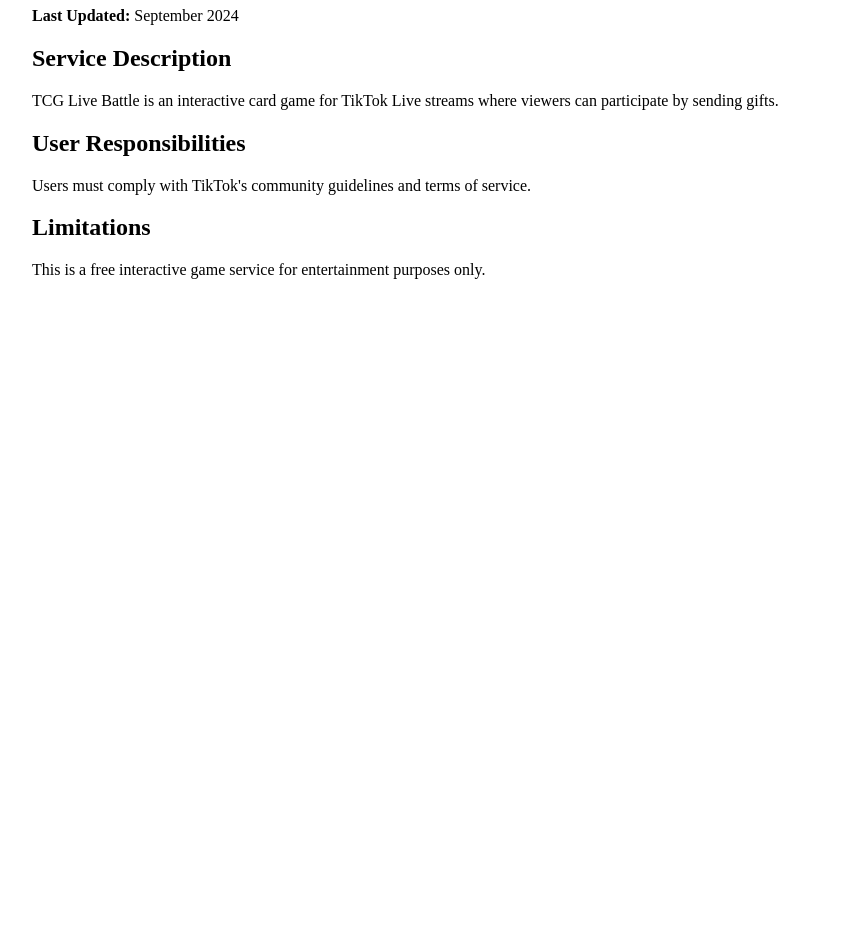
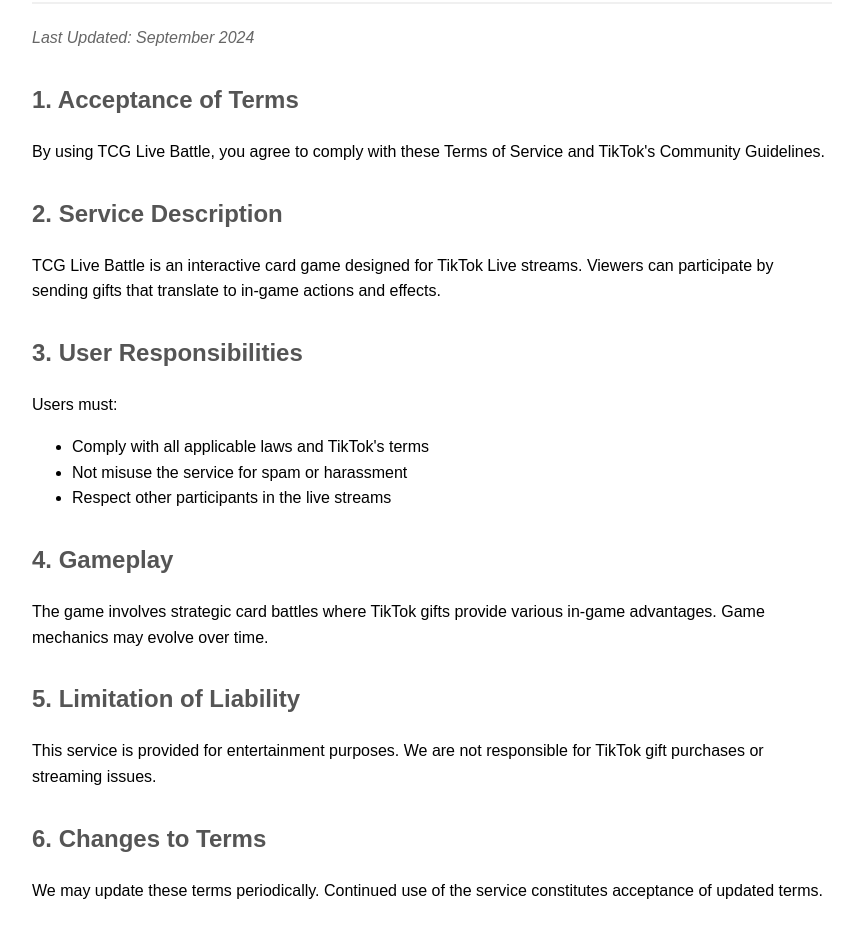
Before and after one commit to bigvato13/tt-tcg-live, a plain HTML site: page terms.html in a window 1280 px wide. Shown: the part 101-1032 px from the top of the page, without its empty margins (208-1059 px from the left). Before the commit the page ends 800 px from the top, so only its background shows below. Drawn offline with Linux system fonts and the light colour scheme.

Commit message:
Update terms.html

```diff
--- a/terms.html
+++ b/terms.html
@@ -1,23 +1,44 @@
 <!DOCTYPE html>
-<html>
+<html lang="en">
 <head>
+    <meta charset="UTF-8">
+    <meta name="viewport" content="width=device-width, initial-scale=1.0">
     <title>Terms of Service - TCG Live Battle</title>
-    <meta name="viewport" content="width=device-width, initial-scale=1.0">
+    <style>
+        body { font-family: Arial, sans-serif; max-width: 800px; margin: 0 auto; padding: 20px; line-height: 1.6; }
+        h1 { color: #333; border-bottom: 2px solid #f0f0f0; padding-bottom: 10px; }
+        h2 { color: #555; margin-top: 30px; }
+        .last-updated { color: #666; font-style: italic; }
+    </style>
 </head>
 <body>
-    <div style="max-width: 800px; margin: 0 auto; padding: 20px;">
-        <h1>Terms of Service - TCG Live Battle</h1>
-        <p><strong>Last Updated:</strong> September 2024</p>
+    <h1>Terms of Service</h1>
+    <p class="last-updated">Last Updated: September 2024</p>
 
-        <h2>Service Description</h2>
-        <p>TCG Live Battle is an interactive card game for TikTok Live streams
-           where viewers can participate by sending gifts.</p>
+    <h2>1. Acceptance of Terms</h2>
+    <p>By using TCG Live Battle, you agree to comply with these Terms of Service and TikTok's Community Guidelines.</p>
 
-        <h2>User Responsibilities</h2>
-        <p>Users must comply with TikTok's community guidelines and terms of service.</p>
+    <h2>2. Service Description</h2>
+    <p>TCG Live Battle is an interactive card game designed for TikTok Live streams. Viewers can participate by sending gifts that translate to in-game actions and effects.</p>
 
-        <h2>Limitations</h2>
-        <p>This is a free interactive game service for entertainment purposes only.</p>
-    </div>
+    <h2>3. User Responsibilities</h2>
+    <p>Users must:</p>
+    <ul>
+        <li>Comply with all applicable laws and TikTok's terms</li>
+        <li>Not misuse the service for spam or harassment</li>
+        <li>Respect other participants in the live streams</li>
+    </ul>
+
+    <h2>4. Gameplay</h2>
+    <p>The game involves strategic card battles where TikTok gifts provide various in-game advantages. Game mechanics may evolve over time.</p>
+
+    <h2>5. Limitation of Liability</h2>
+    <p>This service is provided for entertainment purposes. We are not responsible for TikTok gift purchases or streaming issues.</p>
+
+    <h2>6. Changes to Terms</h2>
+    <p>We may update these terms periodically. Continued use of the service constitutes acceptance of updated terms.</p>
+
+    <h2>7. Contact</h2>
+    <p>For questions about these terms, contact us through the app during live streams.</p>
 </body>
 </html>
```
